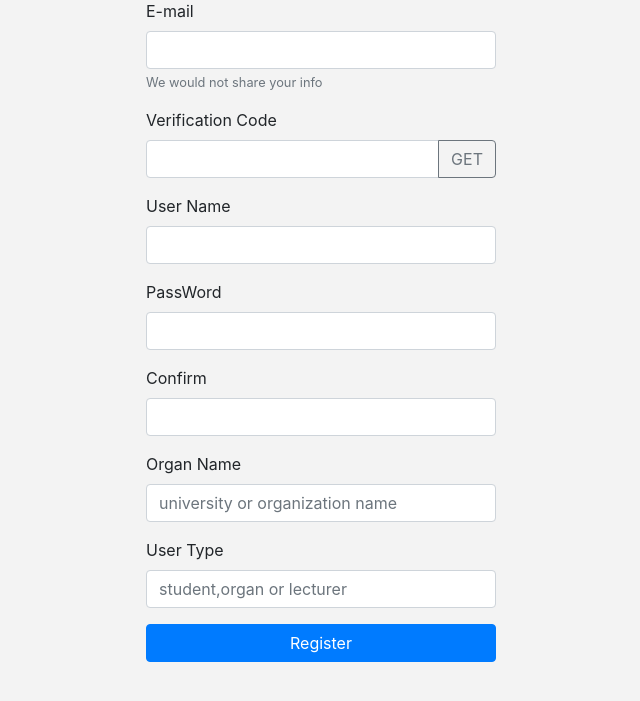
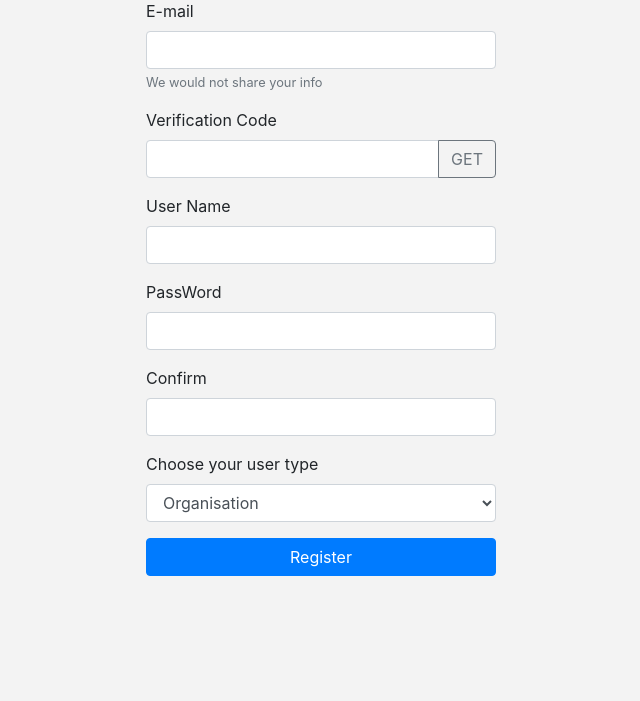
Before and after one commit to wearuamth/9323-webpage, a Python web app: template templates/register.html in a window 1280 px wide. Shown: the part 81-782 px from the top of the page, without its empty margins (319-959 px from the left). Run offline with Jinja, Linux system fonts and the light colour scheme; the template is opened without the code that fills it, so the values that code supplies are empty; some libraries are stand-ins or nearby versions.

Commit message:
Update register.html
add a user_type choose frame

```diff
--- a/templates/register.html
+++ b/templates/register.html
@@ -45,12 +45,12 @@
         </div>
 
         <div class="form-group">
-          <label for="exampleInputPassword1">Organ Name</label>
-          <input type="text" class="form-control" name="o_name" placeholder="university or organization name">
-        </div>
-        <div class="form-group">
-          <label for="exampleInputPassword1">User Type</label>
-          <input type="text" class="form-control" name="u_type" placeholder="student,organ or lecturer">
+          <label for="exampleFormControlSelect1">Choose your user type</label>
+          <select class="form-control" id="exampleFormControlSelect1">
+            <option>Organisation</option>
+            <option>Course_authority</option>
+            <option>Student</option>
+          </select>
         </div>
 
 
```
